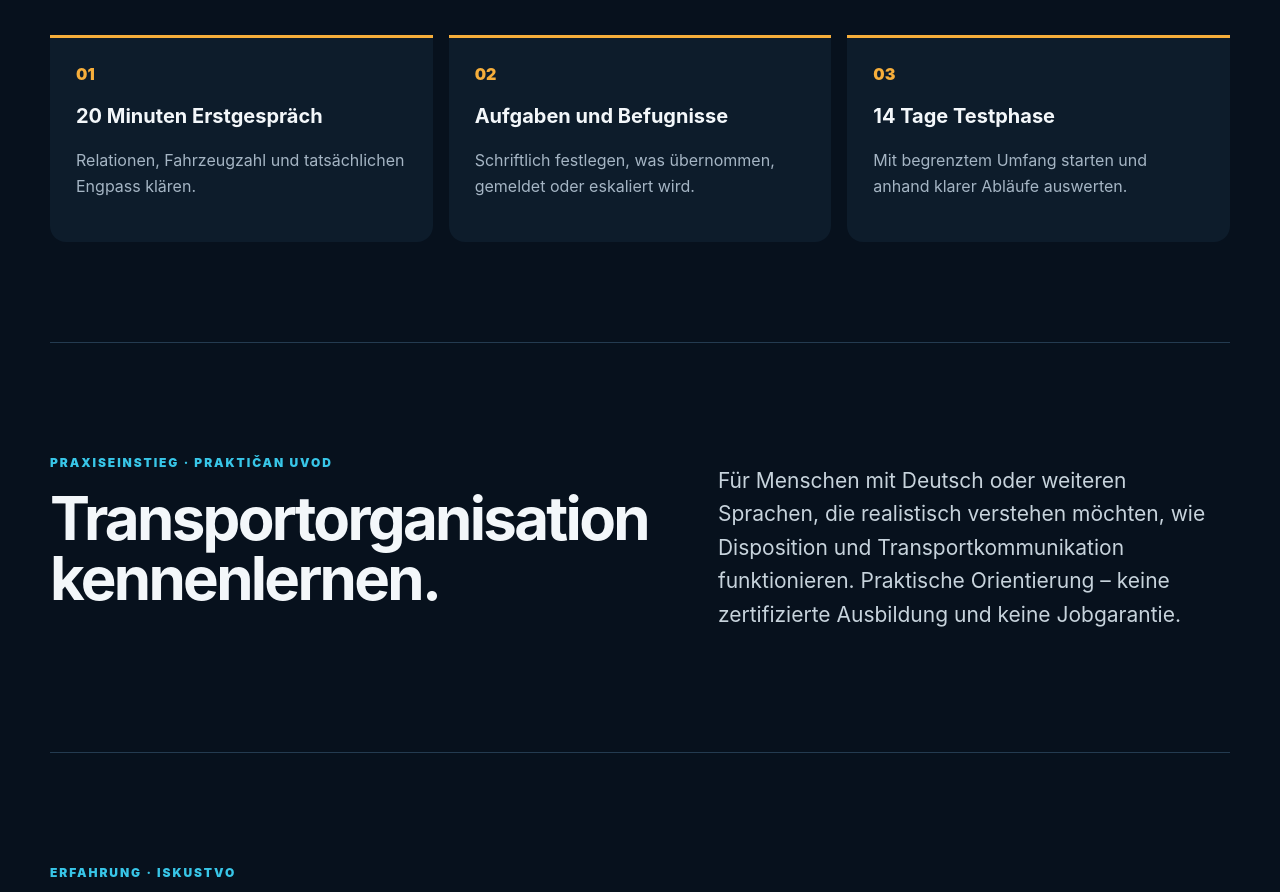
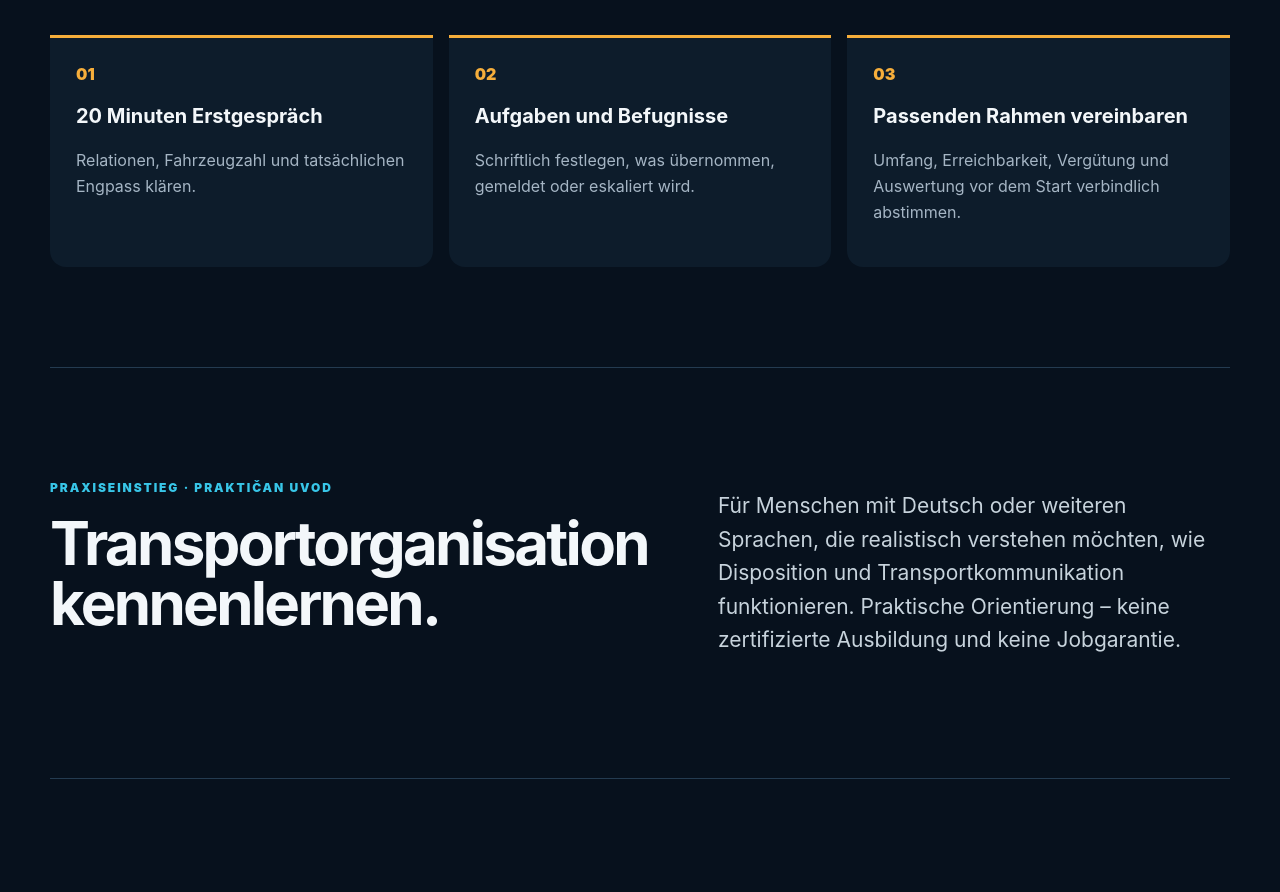
Before and after one commit to danininet/daninihub, a React (Vite) app in the folder daninihub-front/: page / in a window 1280 px wide. Shown: the part 2590-3482 px from the top of the page. Built offline with nearby package versions, Linux system fonts and the light colour scheme.

Commit message:
Remove invented 14-day trial language from cooperation flow

```diff
--- a/daninihub-front/src/PublicLanding.jsx
+++ b/daninihub-front/src/PublicLanding.jsx
@@ -23,7 +23,7 @@ const copy = {
     support: 'DaniniHub übernimmt Kommunikation, Statuspflege, Terminabstimmung, Informationsweitergabe und dokumentierte Eskalation.',
     retain: 'Das Unternehmen behält Transportaufträge, Preise, rechtsverbindliche Zusagen, Fahrerweisung, Verkehrsleitung und finale Entscheidungen.',
     startTitle: 'So kann die Zusammenarbeit beginnen.',
-    startSteps: [['01', '20 Minuten Erstgespräch', 'Relationen, Fahrzeugzahl und tatsächlichen Engpass klären.'], ['02', 'Aufgaben und Befugnisse', 'Schriftlich festlegen, was übernommen, gemeldet oder eskaliert wird.'], ['03', '14 Tage Testphase', 'Mit begrenztem Umfang starten und anhand klarer Abläufe auswerten.']],
+    startSteps: [['01', '20 Minuten Erstgespräch', 'Relationen, Fahrzeugzahl und tatsächlichen Engpass klären.'], ['02', 'Aufgaben und Befugnisse', 'Schriftlich festlegen, was übernommen, gemeldet oder eskaliert wird.'], ['03', 'Passenden Rahmen vereinbaren', 'Umfang, Erreichbarkeit, Vergütung und Auswertung vor dem Start verbindlich abstimmen.']],
     entryTitle: 'Transportorganisation kennenlernen.',
     entryText: 'Für Menschen mit Deutsch oder weiteren Sprachen, die realistisch verstehen möchten, wie Disposition und Transportkommunikation funktionieren. Praktische Orientierung – keine zertifizierte Ausbildung und keine Jobgarantie.',
     aboutTitle: 'Erfahrung aus Transport und Unternehmertum.',
@@ -55,7 +55,7 @@ const copy = {
     support: 'DaniniHub preuzima komunikaciju, ažuriranje statusa, dogovor termina, prenos informacija i dokumentovanu eskalaciju.',
     retain: 'Firma zadržava transportne naloge, cene, pravno obavezujuća obećanja, upravljanje vozačima, Verkehrsleitung i konačne odluke.',
     startTitle: 'Kako saradnja može da počne.',
-    startSteps: [['01', 'Uvodni razgovor od 20 minuta', 'Razjašnjavamo relacije, broj vozila i stvarni operativni problem.'], ['02', 'Zadaci i ovlašćenja', 'Pismeno definišemo šta se preuzima, prijavljuje ili prosleđuje na odluku.'], ['03', 'Probni period od 14 dana', 'Početak sa ograničenim obimom i procena na osnovu jasnog toka rada.']],
+    startSteps: [['01', 'Uvodni razgovor od 20 minuta', 'Razjašnjavamo relacije, broj vozila i stvarni operativni problem.'], ['02', 'Zadaci i ovlašćenja', 'Pismeno definišemo šta se preuzima, prijavljuje ili prosleđuje na odluku.'], ['03', 'Dogovor odgovarajućeg okvira', 'Pre početka usaglašavamo obim, dostupnost, naknadu i način evaluacije.']],
     entryTitle: 'Upoznajte organizaciju transporta.',
     entryText: 'Za ljude koji znaju nemački ili druge jezike i žele realno da upoznaju dispečing i transportnu komunikaciju. Praktična orijentacija – nije sertifikovana obuka niti garancija posla.',
     aboutTitle: 'Iskustvo iz transporta i preduzetništva.',
```
